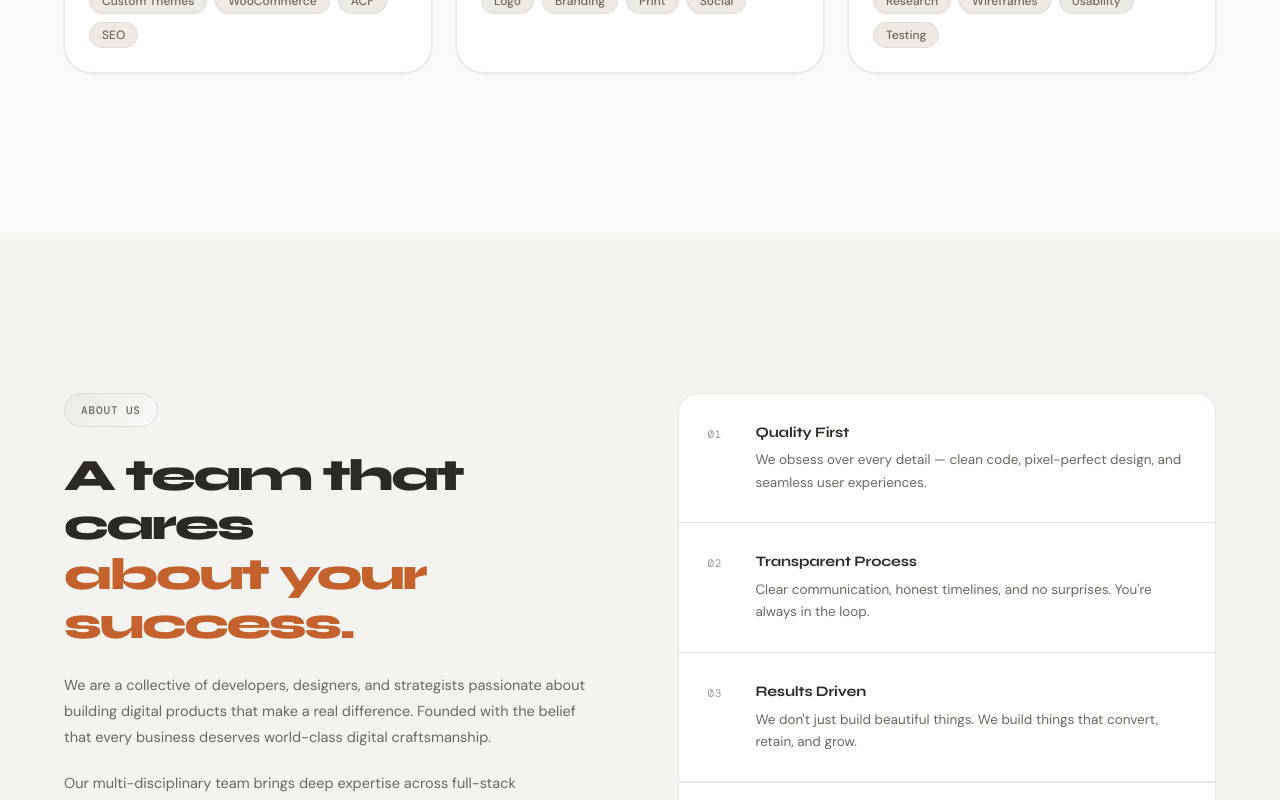
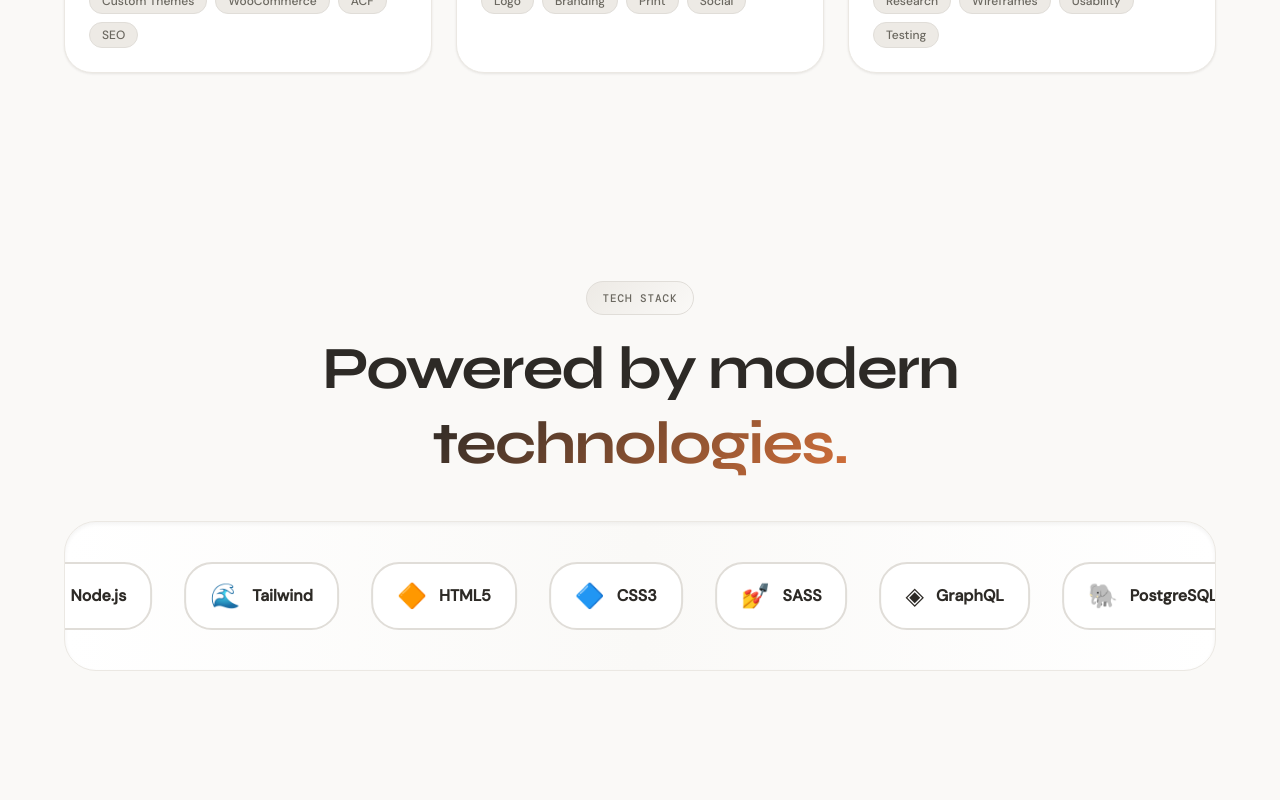
Before and after one commit to Creatovix/creatovix, a Next.js app: page / in a window 1280 px wide. Shown: the part 2500-3300 px from the top of the page. Built offline with nearby package versions, Linux system fonts and the light colour scheme.

Commit message:
add the skills section

```diff
--- a/src/app/globals.css
+++ b/src/app/globals.css
@@ -448,3 +448,48 @@ h6 {
 .swiper-button-prev {
     left: -6% !important;
   }
+
+
+
+  /* Marquee Animation */
+@keyframes marquee {
+  0% {
+    transform: translateX(0);
+  }
+  100% {
+    transform: translateX(-50%);
+  }
+}
+
+.marquee-container {
+  overflow: hidden;
+  position: relative;
+}
+
+.marquee-track {
+  display: flex;
+  width: max-content;
+  animation: marquee 30s linear infinite;
+}
+
+.marquee-container:hover .marquee-track {
+  animation-play-state: paused;
+}
+
+/* Faster variant for secondary row */
+@keyframes marquee-reverse {
+  0% {
+    transform: translateX(-50%);
+  }
+  100% {
+    transform: translateX(0);
+  }
+}
+
+.marquee-track-reverse {
+  animation: marquee-reverse 35s linear infinite;
+}
+
+.marquee-container:hover .marquee-track-reverse {
+  animation-play-state: paused;
+}
--- a/src/app/page.tsx
+++ b/src/app/page.tsx
@@ -10,6 +10,7 @@ import Testimonials from '@/components/sections/Testimonials'
 import Team from '@/components/sections/Team'
 import CTA from '@/components/sections/CTA'
 import Contact from '@/components/sections/Contact'
+import Skills from '@/components/sections/Skills'
 
 export default function HomePage() {
   return (
@@ -19,6 +20,7 @@ export default function HomePage() {
         <Hero />
         <Stats />
         <Services />
+        <Skills />
         <About />
         <Process />
         <Portfolio />
--- a/src/components/sections/Services.tsx
+++ b/src/components/sections/Services.tsx
@@ -75,7 +75,7 @@ export default function Services() {
   }, [])
 
   return (
-    <section ref={ref} id="services" className="section bg-bg-soft">
+    <section ref={ref} id="services" className="section bg-bg-soft lg:mb-[-14vh] md:mb-[-10vh] mb-[-8vh]">
       <div className="container">
         <div className="section-header">
           <span className="tag mb-4">Our Services</span>
--- /dev/null
+++ b/src/components/sections/Skills.tsx
@@ -0,0 +1,80 @@
+// Alternative version with icons (components/sections/SkillsWithIcons.tsx)
+'use client'
+
+import { useEffect, useRef } from 'react'
+
+const skillsWithIcons = [
+  { name: 'React', icon: '⚛️' },
+  { name: 'Next.js', icon: '▲' },
+  { name: 'TypeScript', icon: '📘' },
+  { name: 'JavaScript', icon: '📜' },
+  { name: 'Node.js', icon: '🟢' },
+  { name: 'Tailwind', icon: '🌊' },
+  { name: 'HTML5', icon: '🔶' },
+  { name: 'CSS3', icon: '🔷' },
+  { name: 'SASS', icon: '💅' },
+  { name: 'GraphQL', icon: '◈' },
+  { name: 'PostgreSQL', icon: '🐘' },
+  { name: 'MongoDB', icon: '🍃' },
+  { name: 'Redis', icon: '🔴' },
+  { name: 'AWS', icon: '☁️' },
+  { name: 'Vercel', icon: '△' },
+  { name: 'Figma', icon: '🎨' },
+  { name: 'Shopify', icon: '🛒' },
+  { name: 'WordPress', icon: '📝' },
+  { name: 'Git', icon: '🔀' },
+  { name: 'Docker', icon: '🐳' },
+]
+
+export default function SkillsWithIcons() {
+  const ref = useRef<HTMLElement>(null)
+
+  useEffect(() => {
+    const observer = new IntersectionObserver(
+      (entries) => {
+        entries.forEach((entry) => {
+          if (entry.isIntersecting) {
+            entry.target.classList.add('active')
+          }
+        })
+      },
+      { threshold: 0.1 }
+    )
+
+    if (ref.current) observer.observe(ref.current)
+
+    return () => observer.disconnect()
+  }, [])
+
+  const duplicated = [...skillsWithIcons, ...skillsWithIcons]
+
+  return (
+    <section ref={ref} className="section bg-bg-soft reveal">
+      <div className="container">
+        <div className="text-center mb-[5vh]">
+          <span className="tag mb-4">Tech Stack</span>
+          <h2 className="text-4xl md:text-5xl lg:text-6xl font-extrabold leading-tight mb-4">
+            Powered by modern<br />
+            <span className="gradient-text">technologies.</span>
+          </h2>
+        </div>
+
+        <div className="marquee-container py-10 bg-gradient-to-r from-bg-surface via-bg-soft to-bg-surface rounded-3xl border border-border-soft shadow-inner">
+          <div className="marquee-track">
+            {duplicated.map((skill, index) => (
+              <div
+                key={index}
+                className="flex-shrink-0 mx-4 px-6 py-4 bg-bg-surface border-2 border-border rounded-2xl hover:border-accent-warm hover:shadow-lg hover:-translate-y-1 transition-all cursor-default group flex items-center gap-3"
+              >
+                <span className="text-2xl group-hover:scale-110 transition-transform">{skill.icon}</span>
+                <span className="font-semibold text-ink group-hover:text-accent-warm whitespace-nowrap">
+                  {skill.name}
+                </span>
+              </div>
+            ))}
+          </div>
+        </div>
+      </div>
+    </section>
+  )
+}
```
